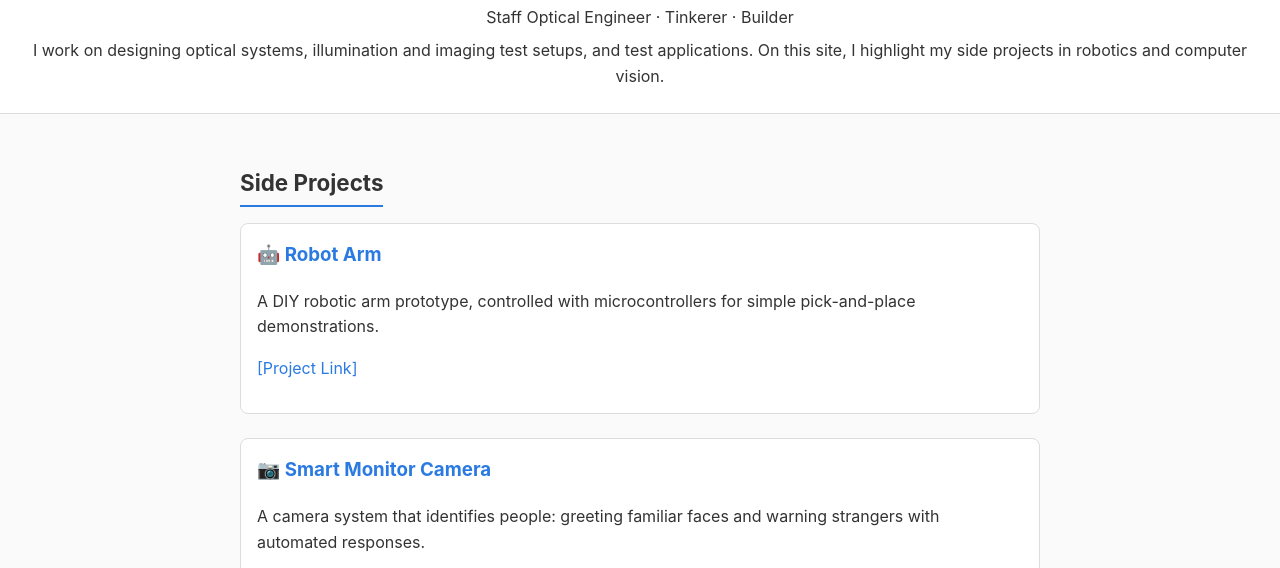
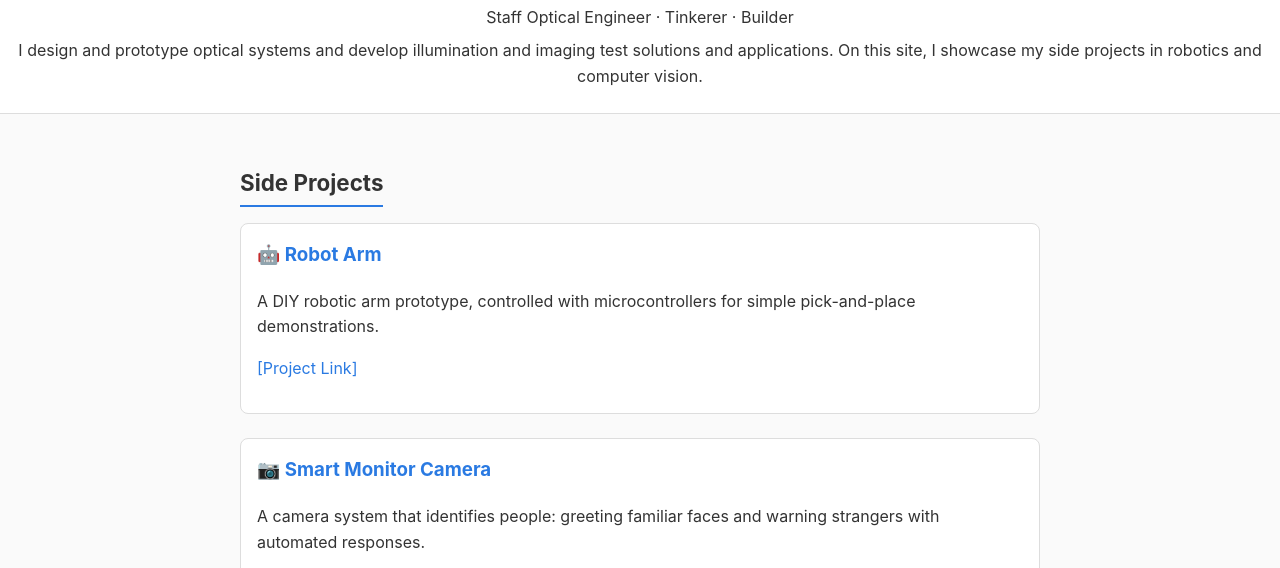
Before and after one commit to JingangWangNew/Personal-Website-, a plain HTML site: page index.html in a window 1280 px wide. Shown: the part 231-799 px from the top of the page. Drawn offline with Linux system fonts and the light colour scheme.

Commit message:
Update index.html

```diff
--- a/index.html
+++ b/index.html
@@ -114,7 +114,7 @@
     <img src="https://picsum.photos/200" alt="Profile photo of Jingang Wang">
     <h1>Jingang Wang</h1>
     <p>Staff Optical Engineer · Tinkerer · Builder</p>
-    <p>I work on designing optical systems, illumination and imaging test setups, and test applications. On this site, I highlight my side projects in robotics and computer vision.</p>
+    <p>I design and prototype optical systems and develop illumination and imaging test solutions and applications. On this site, I showcase my side projects in robotics and computer vision.</p>
   </header>
 
   <main>
```
